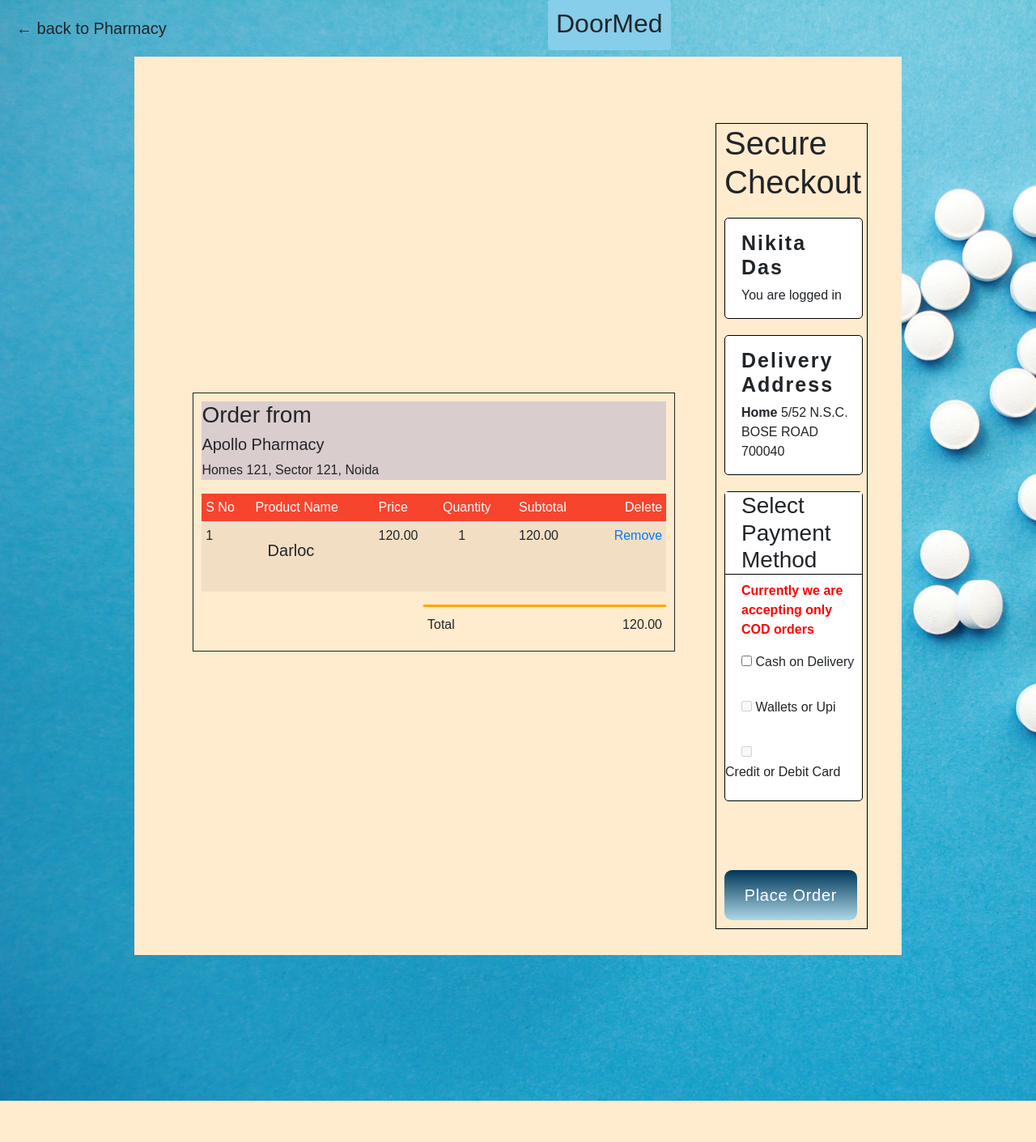
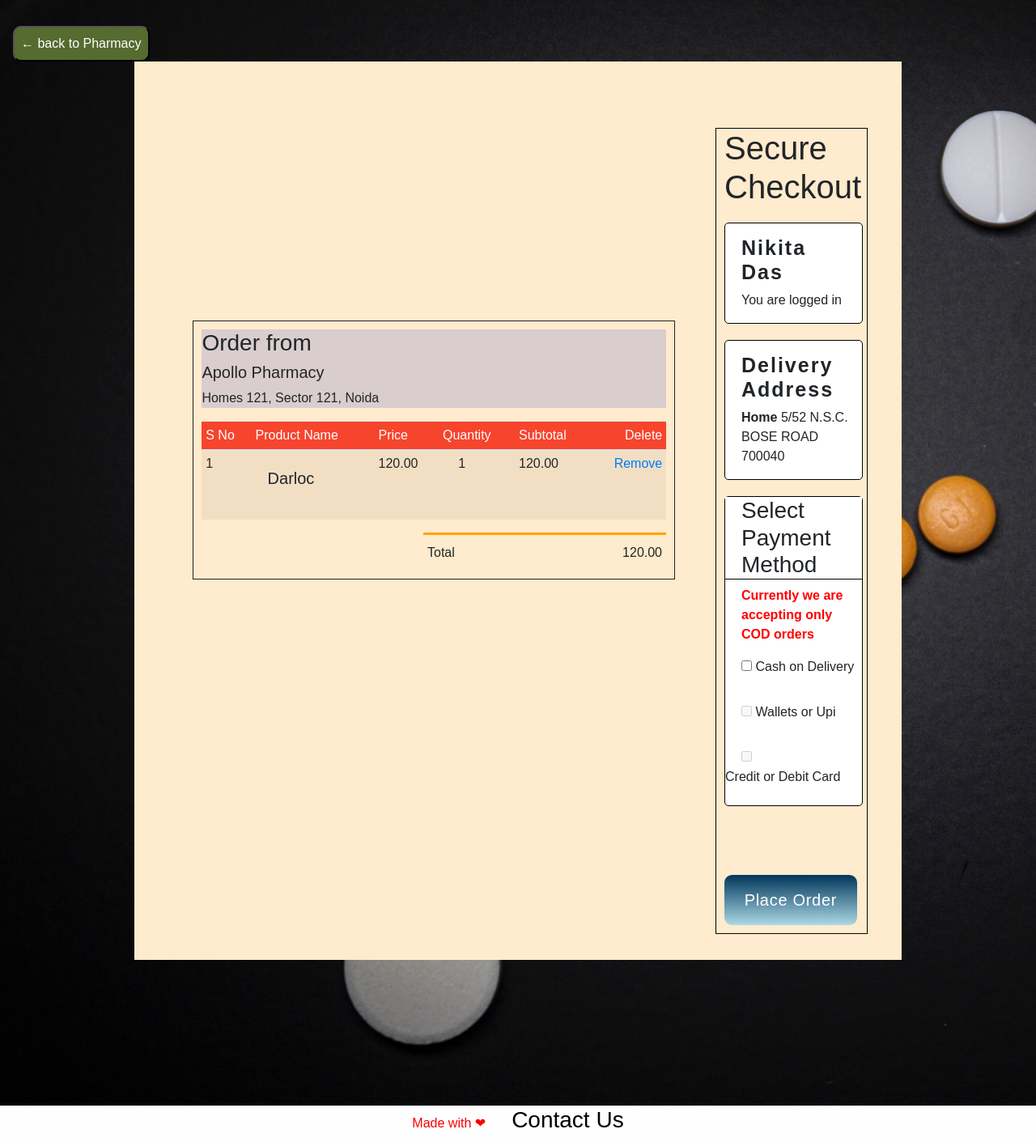
Before and after one commit to nikki-99/DoorMed, a Flask app: page /main/1/cart in a window 1280 px wide. Shown: the whole page at 81% size. Before the commit the page ends 1360 px from the top, so only its background shows below. Run offline with Flask 2, Linux system fonts and the light colour scheme; data comes from the database, SQL or seed files in the repository; both versions use the stored data as it was after the commit; some libraries are stand-ins or nearby versions.

Commit message:
add cart

```diff
--- a/doormed/customers/routes.py
+++ b/doormed/customers/routes.py
@@ -125,6 +125,8 @@
 @app.route('/<int:id>')
 @login_required
 def shop_details(id):
+    if current_user.is_authenticated:
+        user = Register_user.query.filter_by(id = current_user.id)
     medlist = []
     shop = Register_seller.query.filter_by(id = id).first()
     products = Products.query.filter_by(shop_id = shop.id)
@@ -133,7 +135,7 @@
         for product in products:
             if q.lower() in product.name.lower():
                 medlist.append(product)
-    return render_template('customers/details.html', shop = shop, products = products, medlist = medlist)
+    return render_template('customers/details.html', shop = shop, products = products, medlist = medlist, user = user)
 
 # hbjsdesghdsjdnbjs
 
--- a/doormed/static/css/cart.css
+++ b/doormed/static/css/cart.css
@@ -1,6 +1,6 @@
 .cart {
     margin-left: 40px;
-    margin-top: 40px;
+    margin-top: -150px;
     width: 70%;
     border: 1px solid;
     padding: 10px;
@@ -15,6 +15,9 @@
     margin: 20px;
     color: red;
     font-size: 20px;
+    background: #c1c1f3;
+    padding: 0.5rem;
+    border-radius: 10px;
 }
 .top h2{
     background-color:skyblue;
@@ -219,7 +222,7 @@
     display: flex;
     min-height: 90vh;
     flex-direction: column;
-    background: url("../images/blue.jpg");
+    background: url("../images/black.jpg");
     -webkit-background-size: cover;
     -moz-background-size: cover;
     -o-background-size: cover;
--- a/doormed/templates/carts/cart.html
+++ b/doormed/templates/carts/cart.html
@@ -6,9 +6,14 @@
 {% endblock %}
 {% block content %}
     <div class="top">
-        <a>&larr; back to Pharmacy</a>
-        <h2>DoorMed</h2>
-        <p></p>
+        <input action="action" onclick="window.history.go(-1); return false;" type="submit" value="&larr; back to Pharmacy" style="background: darkolivegreen;
+        color: white;
+        padding: 0.5rem;
+        border-radius: 10px;
+        margin-left: 1rem;
+        margin-top: 2rem;">
+
+
     </div>
     <div class="whole">
    {% include 'messages.html' %}
@@ -89,6 +94,8 @@
 
             </div>
             </div>
-
+            <footer style="background-color: rgb(255, 254, 254); color: rgb(252, 0, 0); padding: 0.1rem; display: flex; flex-direction: row; align-items: center; justify-content: center;">Made with &#x2764
+                <h3><a href="/contact" style="color: rgb(0, 0, 0); margin-left: 2rem;">Contact Us</a></h3>
+                 </footer>
 
 {% endblock %}
```
Also changed, not shown: doormed/sellers/routes.py (+7 -0 lines), doormed/templates/customers/details.html (+14 -5 lines), doormed/site.db, doormed/static/images/black.jpg (added).
